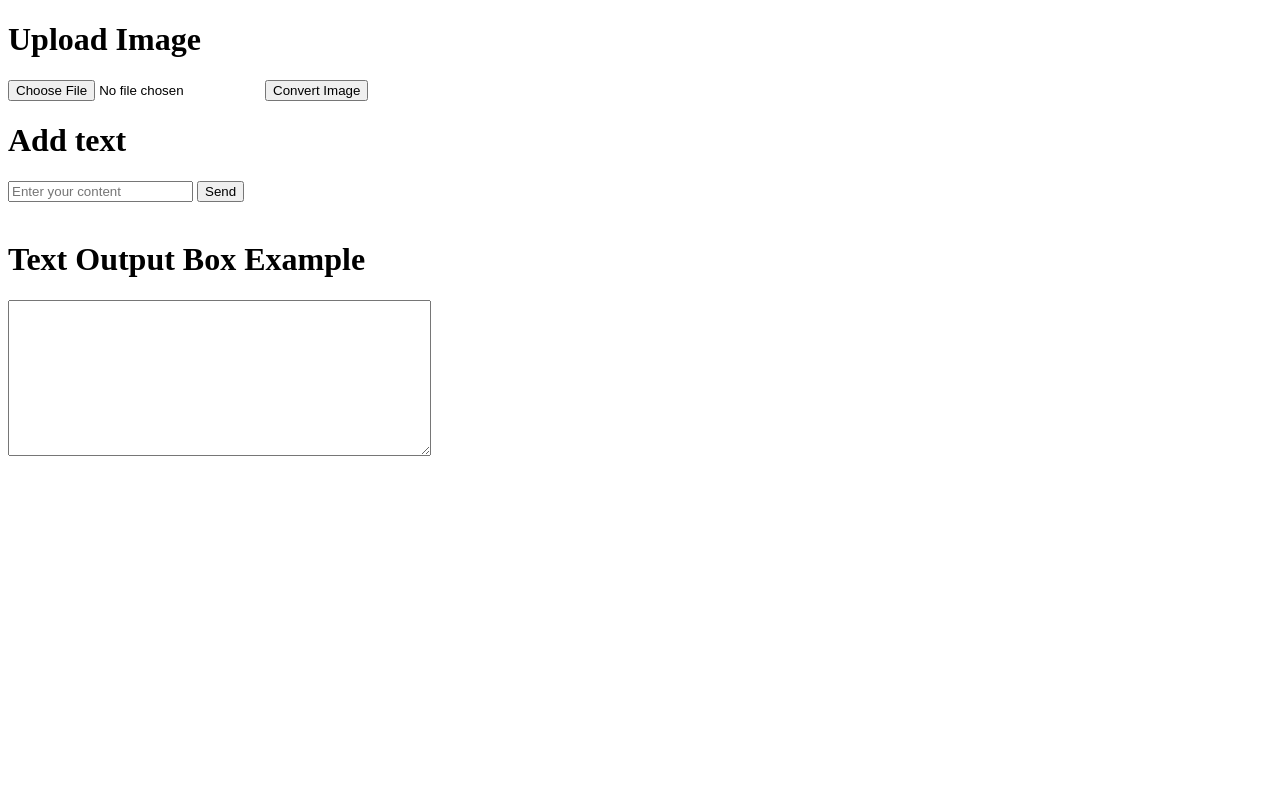
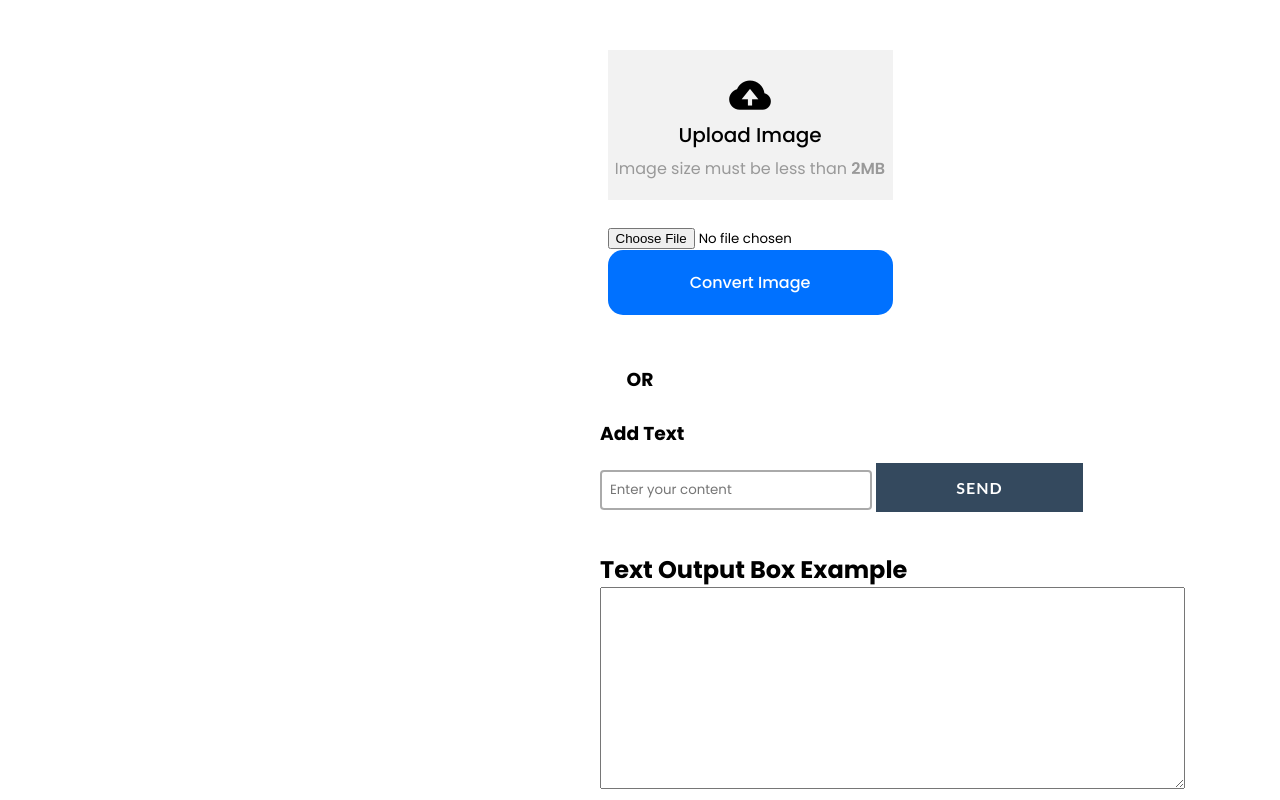
Before and after one commit to nishchaya21/Spam-Mail-Detection, a Flask app: page / in a window 1280 px wide. Run offline with Flask 3, Linux system fonts and the light colour scheme; parts of the project's set-up code (start-up, migrations or seed data) failed here and were passed over; some libraries are stand-ins or nearby versions.

Commit message:
Frontend part

```diff
--- /dev/null
+++ b/static/styles.css
@@ -0,0 +1,169 @@
+@import url('https://fonts.googleapis.com/css2?family=Poppins:wght@300;400;500;600;700&display=swap');
+
+*{
+    margin: 0px;
+    padding: 0px;
+    box-sizing: border-box;
+    font-family: 'Poppins', sans-serif;
+}
+
+:root{
+    --blue:#0071FF;
+    --light-blue:#B6DBF6;
+    --dark-blue:#005DD1;
+    --grey:#f2f2f2;
+}
+
+.container{
+    /* display: flex-start;
+    justify-content: center;
+    align-items: center; */
+    display: flex;
+    flex-direction: column;
+    /* align-items: flex-start; */
+    align-items: center;
+    min-height: 20vh;
+    max-width: 400px;
+    width: 100%;
+    background: #fff;
+    padding: 50px;
+    padding-left: 750px;
+    border-radius: 30px;
+}
+
+.img-area{
+    position: relative;
+    width: 100%;
+    height:150px;
+    background:var(--grey);
+    overflow: hidden;
+    display: flex;
+    justify-content: center;
+    align-items: center;
+    flex-direction: column;
+}
+
+.img-area .icon{
+    font-size: 50px;
+}
+
+.img-area h3{
+    font-size: 20px;
+    font-weight: 500;
+    margin-bottom: 6px;
+}
+
+.img-area p{
+    color:#999;
+}
+
+.img-area span{
+    font-weight: 600;
+}
+
+.select-image{
+    display: block;
+    width: 100%;
+    padding: 20px 0px;
+    border-radius: 15px;
+    background: var(--blue);
+    color:#fff;
+    font-weight: 500;
+    font-size: 16px;
+    border: none;
+    cursor:pointer;
+    transition: all .3s ease;
+}
+
+.select-image:hover{
+    background: var(--dark-blue);
+}
+
+input[type=text]{
+    width: 40%;
+    border: 2px solid #aaa;
+    border-radius: 4px;
+    margin:8px 0;
+    outline: none;
+    padding: 8px;
+    box-sizing :border-box;
+    transition: .3s;
+}
+
+.input[type=text]:focus{
+    border-color:dodgerblue;
+    box-shadow: 0px 0px 8px 0px dodgerblue;
+}
+
+.container-1{
+    padding-left:600px;
+}
+
+.btn {
+    border: none;
+    font-family: 'Lato';
+    font-size: inherit;
+    color: inherit;
+    background: none;
+    cursor: pointer;
+    padding: 15px 80px;
+    display: inline-block;
+    margin: 15px 0px;
+    text-transform: uppercase;
+    letter-spacing: 1px;
+    font-weight: 700;
+    outline: none;
+    position: relative;
+    -webkit-transition: all 0.3s;
+    -moz-transition: all 0.3s;
+    transition: all 0.3s;
+}
+
+.btn:after {
+    content: '';
+    position: absolute;
+    z-index: -1;
+    -webkit-transition: all 0.3s;
+    -moz-transition: all 0.3s;
+    transition: all 0.3s;
+}
+
+/* Pseudo elements for icons */
+.btn:before {
+    font-family: 'FontAwesome';
+    font-style: normal;
+    font-weight: normal;
+    font-variant: normal;
+    text-transform: none;
+    line-height: 1;
+    position: relative;
+    -webkit-font-smoothing: antialiased;
+}
+
+.btn-sep:before {
+    background: rgba(0,0,0,0.15);
+}
+
+.btn-4 {
+    background: #34495e;
+    color: #fff;
+}
+
+.btn-4:hover {
+    background: #2c3e50;
+}
+
+.btn-4:active {
+    background: #2c3e50;
+    top: 2px;
+}
+
+.btn-4:before {
+    position: absolute;
+    height: 100%;
+    left: 0;
+    top: 0;
+    line-height: 3;
+    font-size: 140%;
+    width: 60px;
+}
--- a/templates/index.html
+++ b/templates/index.html
@@ -1,21 +1,49 @@
 <!DOCTYPE html>
 <html>
 <head>
+	<meta charset="UTF-8">
+	<meta name="viewport" content="width=device-width, initial-scale=1.0">
 	<title>Spam Mail Prediction</title>
+
+	<!-- Importing static css template -->
+	<link rel="stylesheet" href="../static/styles.css">
+
+	<link rel="icon" href="../static/assets/favicon.ico">
+
+	<!-- Box Icons -->
+	<link href='https://unpkg.com/boxicons@2.1.4/css/boxicons.min.css' rel='stylesheet'>
+	<link href="//maxcdn.bootstrapcdn.com/font-awesome/4.1.0/css/font-awesome.min.css" rel="stylesheet">
 </head>
 <body>
-	<h1>Upload Image</h1>
+
+	<!-- Image -->
+	<div class="container">
+		<center>
+			<div class="img-area">
+				<i class="bx bxs-cloud-upload icon"></i>
+				<h3>Upload Image</h3>
+				<p>Image size must be less than <span>2MB</span></p>
+			</div>
 			<form method="POST" action="/convert_image" enctype="multipart/form-data">
+				<br>
 				<input type="file" name="image">
-		<button type="submit">Convert Image</button>
+				<button type="submit" class="select-image">Convert Image</button>
 			</form>
-	<h1>Add text</h1>
+		</center>
+	</div>
+
+	<center><h3>OR</h3></center>
+	<br>
+	<!-- Text -->
+	<div class="container-1">
 		<form method="POST" action="/predict">
-		<input type="text" name="message" id="message" placeholder="Enter your content">
-		<button type="submit">Send</button>
+			<label for="text"><h3>Add Text</h3></label>
+			<input size="20" type="text" name="message" id="message" placeholder="Enter your content">
+			<button class="btn btn-4 btn-sep icon-send" type="submit">Send</button>
 		</form>
 		<br>
-    <h1>Text Output Box Example</h1>
+		<h2>Text Output Box Example</h2>
 		<textarea rows="10" cols="50" readonly>{{response_text}}</textarea>
+	</div>
 </body>
 </html>
```
Also changed, not shown: static/assets/favicon.ico (added), 2 other files. Lines whose indentation alone changed are shown as unchanged.
